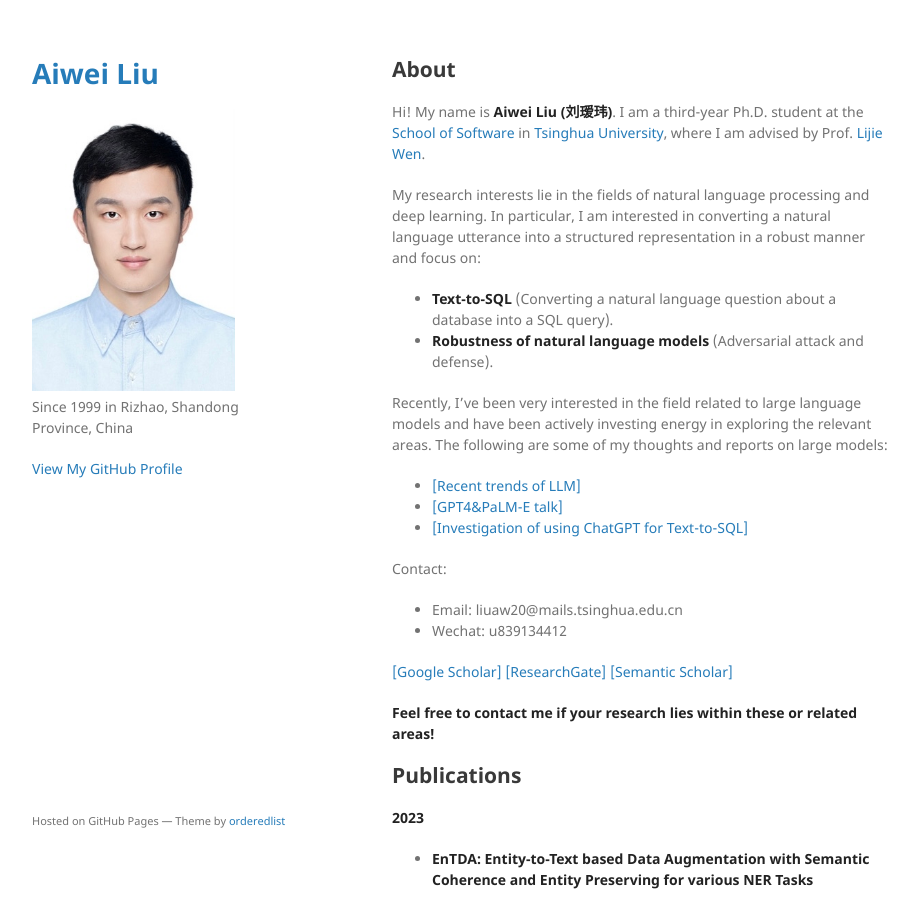
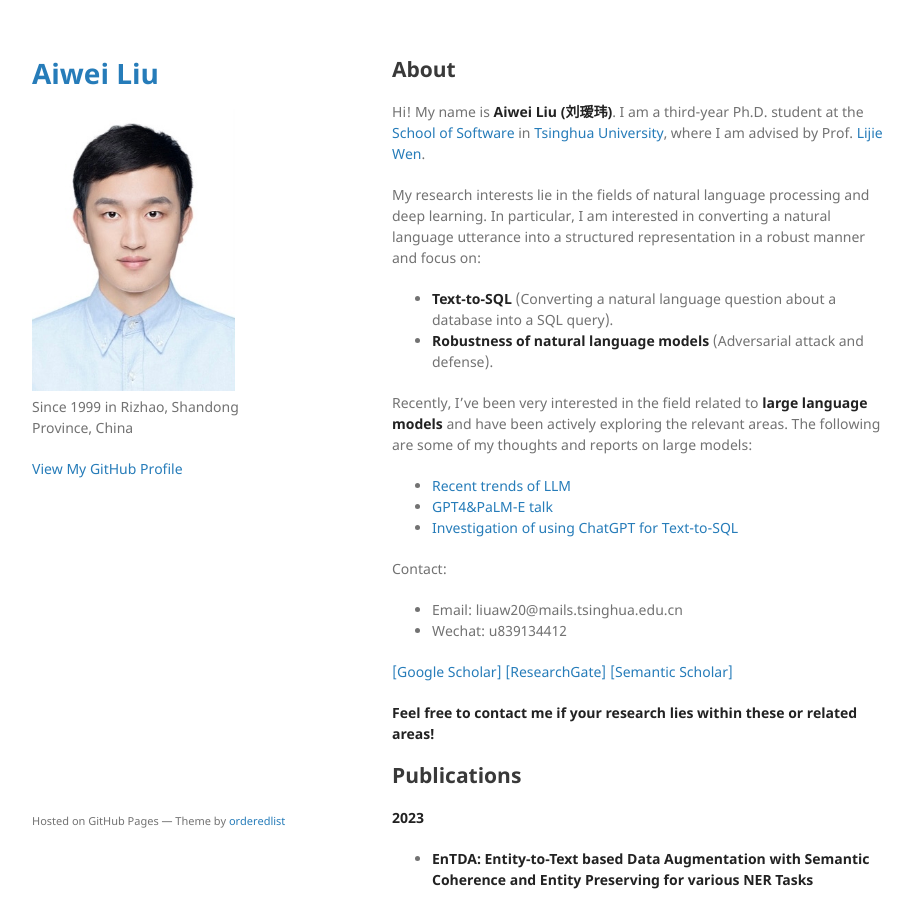
Before and after one commit to exlaw/exlaw.github.io, a Jekyll site: the page built from index.md, in a window 1280 px wide and 900 px high. Shown: the whole window, without its empty margins (178-1095 px from the left). Built offline with Jekyll 4.4.1, drawn with Linux system fonts in a browser that asks for light colours; our own code applies the rules of GitHub Pages for plain Markdown files.

Commit message:
add more information

```diff
--- a/index.md
+++ b/index.md
@@ -11,11 +11,11 @@ My research interests lie in the fields of natural language processing and deep
 - **Text-to-SQL** (Converting a natural language question about a database into a SQL query).
 - **Robustness of natural language models** (Adversarial attack and defense).
 
-Recently, I've been very interested in the field related to large language models and have been actively investing energy in exploring the relevant areas. The following are some of my thoughts and reports on large models:
+Recently, I've been very interested in the field related to **large language models** and have been actively exploring the relevant areas. The following are some of my thoughts and reports on large models:
 
-- [[Recent trends of LLM]](https://cloud.tsinghua.edu.cn/f/502b195e6696470982ff/)
-- [[GPT4&PaLM-E talk]](https://cloud.tsinghua.edu.cn/f/8d086ec407e74c738566/)
-- [[Investigation of using ChatGPT for Text-to-SQL]](https://arxiv.org/abs/2303.13547)
+- [Recent trends of LLM](https://cloud.tsinghua.edu.cn/f/502b195e6696470982ff/)
+- [GPT4&PaLM-E talk](https://cloud.tsinghua.edu.cn/f/8d086ec407e74c738566/)
+- [Investigation of using ChatGPT for Text-to-SQL](https://arxiv.org/abs/2303.13547)
 
 Contact:
 
```
